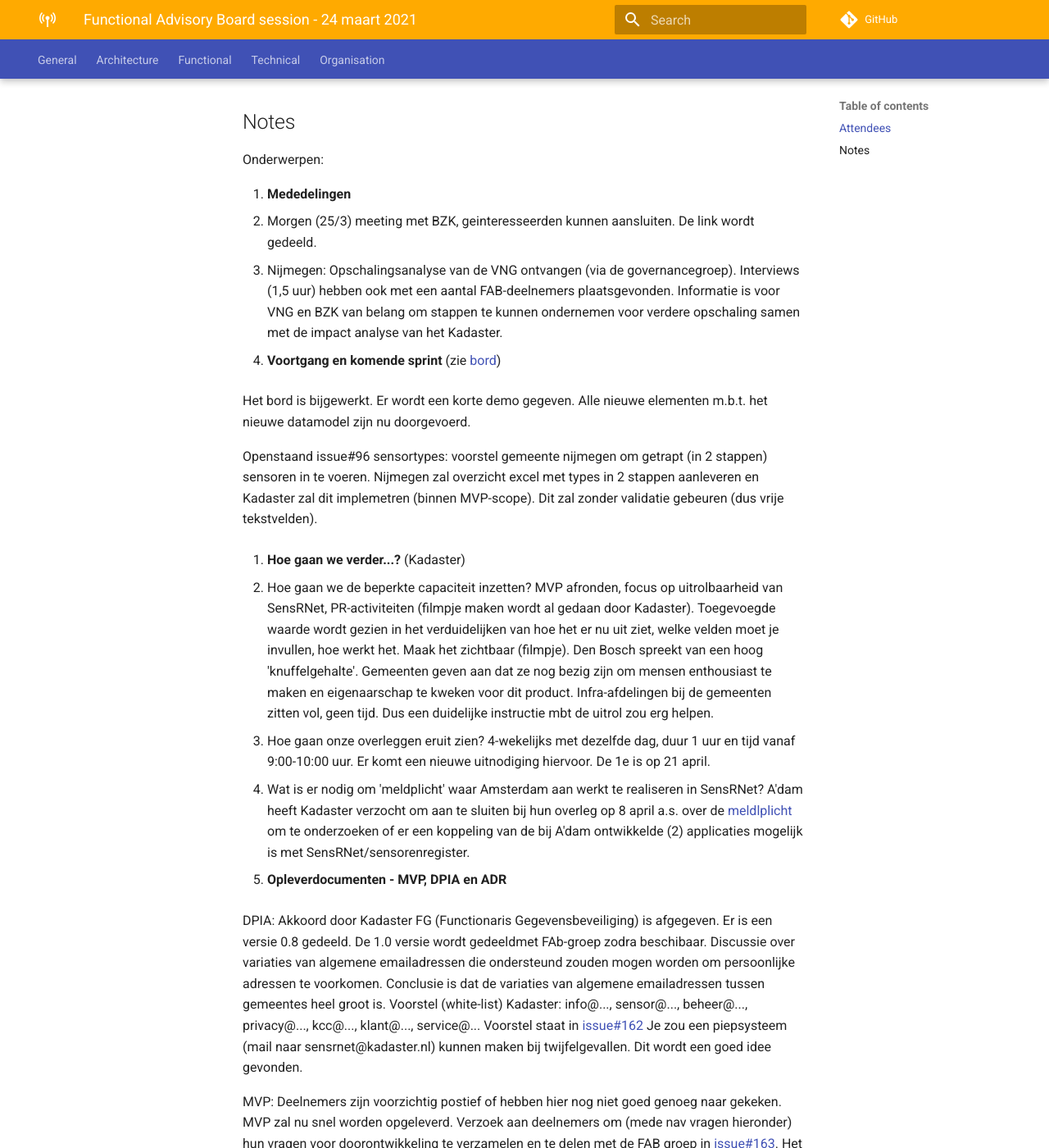
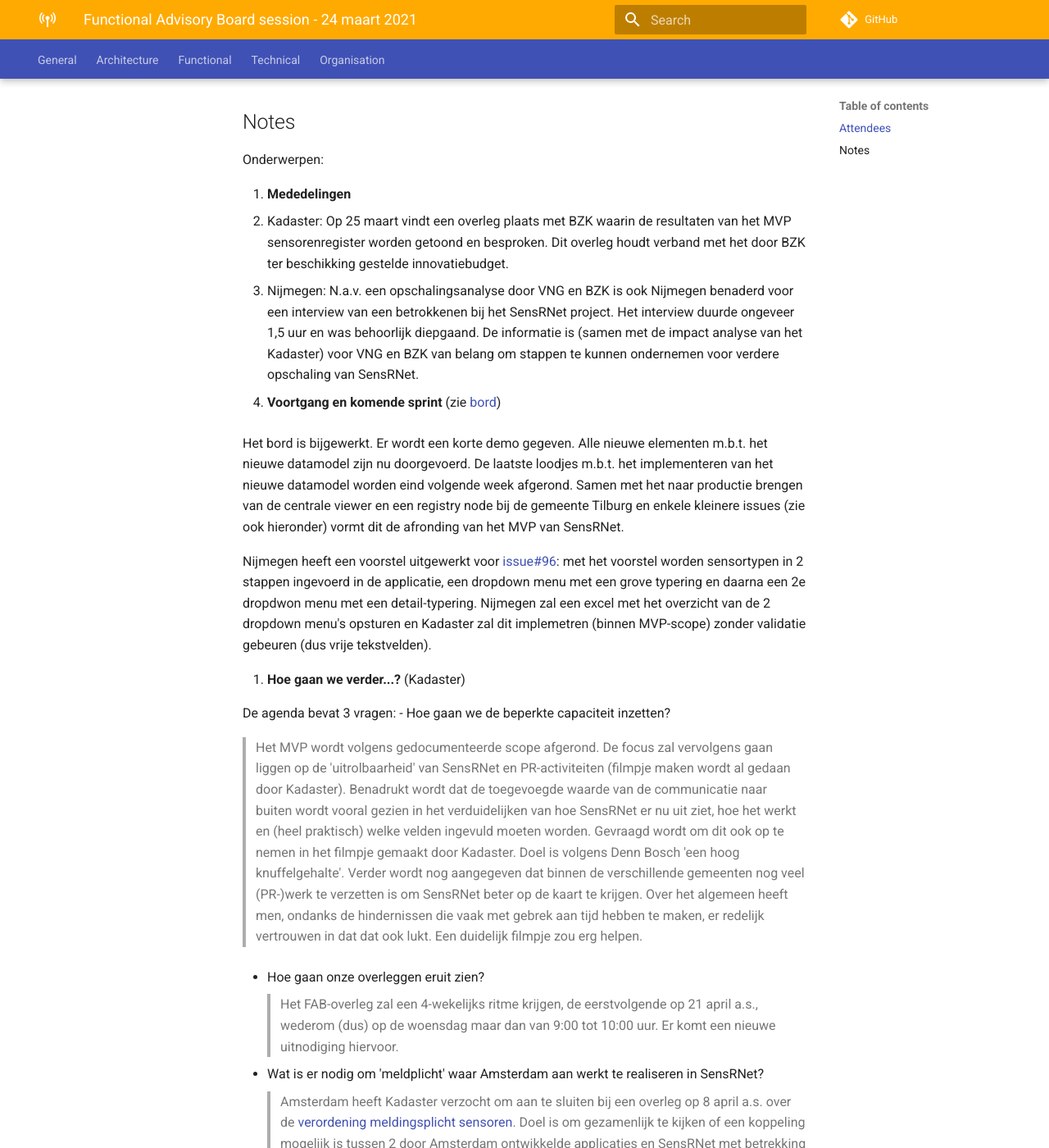
Before and after one commit to kadaster-labs/sensrnet-home, an MkDocs documentation site: the page built from docs/notes/2021-03-24-FAB-notes.md, in a window 1280 px wide and 1400 px high, scrolled down 613 px. Shown: the whole window at 82% size. Built offline with MkDocs 1.6.1 and Material for MkDocs 9.7.7, drawn with Linux system fonts in a browser that asks for light colours; comment, search, counter and statistics services are not loaded; some of the changed text lies outside the part shown.

Commit message:
Update 2021-03-24-FAB-notes.md

```diff
--- a/docs/notes/2021-03-24-FAB-notes.md
+++ b/docs/notes/2021-03-24-FAB-notes.md
@@ -22,36 +22,34 @@ _(in alfabetische volgorde)_
 Onderwerpen:
 
 1. **Mededelingen**
-  - Morgen (25/3) meeting met BZK, geinteresseerden kunnen aansluiten. De link wordt gedeeld.
-  - Nijmegen: Opschalingsanalyse van de VNG ontvangen (via de governancegroep). Interviews (1,5 uur) hebben ook met een aantal FAB-deelnemers plaatsgevonden. Informatie is voor VNG en BZK van belang om stappen te kunnen ondernemen voor verdere opschaling samen met de impact analyse van het Kadaster.
-
-
+  - Kadaster: Op 25 maart vindt een overleg plaats met BZK waarin de resultaten van het MVP sensorenregister worden getoond en besproken. Dit overleg houdt verband met het door BZK ter beschikking gestelde innovatiebudget.
+  - Nijmegen: N.a.v. een opschalingsanalyse door VNG en BZK is ook Nijmegen benaderd voor een interview van een betrokkenen bij het SensRNet project. Het interview duurde ongeveer 1,5 uur en was behoorlijk diepgaand. De informatie is (samen met de impact analyse van het Kadaster) voor VNG en BZK van belang om stappen te kunnen ondernemen voor verdere opschaling van SensRNet.
 
 2. **Voortgang en komende sprint** (zie [bord](https://github.com/orgs/kadaster-labs/projects/1))
 
-   Het bord is bijgewerkt. Er wordt een korte demo gegeven. Alle nieuwe elementen m.b.t. het nieuwe datamodel zijn nu doorgevoerd.
+   Het bord is bijgewerkt. Er wordt een korte demo gegeven. Alle nieuwe elementen m.b.t. het nieuwe datamodel zijn nu doorgevoerd. De laatste loodjes m.b.t. het implementeren van het nieuwe datamodel worden eind volgende week afgerond. Samen met het naar productie brengen van de centrale viewer en een registry node bij de gemeente Tilburg en enkele kleinere issues (zie ook hieronder) vormt dit de afronding van het MVP van SensRNet.
 
-   Openstaand issue#96 sensortypes: voorstel gemeente nijmegen om getrapt (in 2 stappen) sensoren in te voeren. Nijmegen zal overzicht excel met types in 2 stappen aanleveren en Kadaster zal dit implemetren (binnen MVP-scope). Dit zal zonder validatie gebeuren (dus vrije tekstvelden).
+   Nijmegen heeft een voorstel uitgewerkt voor [issue#96](https://github.com/kadaster-labs/sensrnet-home/issues/96): met het voorstel worden sensortypen in 2 stappen ingevoerd in de applicatie, een dropdown menu met een grove typering en daarna een 2e dropdwon menu met een detail-typering. Nijmegen zal een excel met het overzicht van de 2 dropdown menu's opsturen en Kadaster zal dit implemetren (binnen MVP-scope) zonder validatie gebeuren (dus vrije tekstvelden).
 
 3. **Hoe gaan we verder...?** (Kadaster)
 
+   De agenda bevat 3 vragen:
    - Hoe gaan we de beperkte capaciteit inzetten?
-     MVP afronden, focus op uitrolbaarheid van SensRNet, PR-activiteiten (filmpje maken wordt al gedaan door Kadaster).
-     Toegevoegde waarde wordt gezien in het verduidelijken van hoe het er nu uit ziet, welke velden moet je invullen, hoe werkt het. Maak het zichtbaar (filmpje). Den Bosch spreekt van een hoog 'knuffelgehalte'.
-     Gemeenten geven aan dat ze nog bezig zijn om mensen enthousiast te maken en eigenaarschap te kweken voor dit product. Infra-afdelingen bij de gemeenten zitten vol, geen tijd. Dus een duidelijke instructie mbt de uitrol zou erg helpen.
+   > Het MVP wordt volgens gedocumenteerde scope afgerond. De focus zal vervolgens gaan liggen op de 'uitrolbaarheid' van SensRNet en PR-activiteiten (filmpje maken wordt al gedaan door Kadaster). Benadrukt wordt dat de toegevoegde waarde van de communicatie naar buiten wordt vooral gezien in het verduidelijken van hoe SensRNet er nu uit ziet, hoe het werkt en (heel praktisch) welke velden ingevuld moeten worden. Gevraagd wordt om dit ook op te nemen in het filmpje gemaakt door Kadaster. Doel is volgens Denn Bosch 'een hoog knuffelgehalte'. Verder wordt nog aangegeven dat binnen de verschillende gemeenten nog veel (PR-)werk te verzetten is om SensRNet beter op de kaart te krijgen. Over het algemeen heeft men, ondanks de hindernissen die vaak met gebrek aan tijd hebben te maken, er redelijk vertrouwen in dat dat ook lukt. Een duidelijk filmpje zou erg helpen.
 
    - Hoe gaan onze overleggen eruit zien?
-     4-wekelijks met dezelfde dag, duur 1 uur en tijd vanaf 9:00-10:00 uur. Er komt een nieuwe uitnodiging hiervoor. De 1e is op 21 april.
+   > Het FAB-overleg zal een 4-wekelijks ritme krijgen, de eerstvolgende op 21 april a.s., wederom (dus) op de woensdag maar dan van 9:00 tot 10:00 uur. Er komt een nieuwe uitnodiging hiervoor.
 
    - Wat is er nodig om 'meldplicht' waar Amsterdam aan werkt te realiseren in SensRNet?
-     A'dam heeft Kadaster verzocht om aan te sluiten bij hun overleg op 8 april a.s. over de [meldlplicht](https://bekendmakingen.amsterdam.nl/bekendmakingen/publicatie/inspraak/inspraak-sensoren/) om te onderzoeken of er een koppeling van de bij A'dam ontwikkelde (2) applicaties mogelijk is met SensRNet/sensorenregister.
+   > Amsterdam heeft Kadaster verzocht om aan te sluiten bij een overleg op 8 april a.s. over de [verordening meldingsplicht sensoren](https://bekendmakingen.amsterdam.nl/publish/pages/163150/6-4besluitapv-meldplichtsensorenv20210105.pdf). Doel is om gezamenlijk te kijken of een koppeling mogelijk is tussen 2 door Amsterdam ontwikkelde applicaties en SensRNet met betrekking tot die meldingsplicht. Dit wordt dus nog vervolgd.
 
-4. **Opleverdocumenten - MVP, DPIA en ADR**
+4. **Opleverdocumenten - MVP en PIA**
 
-   DPIA:
-   Akkoord door Kadaster FG (Functionaris Gegevensbeveiliging) is afgegeven. Er is een versie 0.8 gedeeld. De 1.0 versie wordt gedeeldmet FAb-groep zodra beschibaar.
-   Discussie over variaties van algemene emailadressen die ondersteund zouden mogen worden om persoonlijke adressen te voorkomen. Conclusie is dat de variaties van algemene emailadressen tussen gemeentes heel groot is. Voorstel (white-list) Kadaster: info@..., sensor@..., beheer@..., privacy@..., kcc@..., klant@..., service@... Voorstel staat in [issue#162](https://github.com/kadaster-labs/sensrnet-home/issues/162)
-   Je zou een piepsysteem (mail naar sensrnet@kadaster.nl) kunnen maken bij twijfelgevallen. Dit wordt een goed idee gevonden.
+   Ten behoeve van de Minimum Viable Product (MVP) mijlpaal van SensRNet zijn er nog 2 documenten te bespreken:
+   - Privacy Impact Assessment (PIA):
+   > Door de Kadaster Functionaris Gegevensbeveiliging (FG) is akkoord gegeven op de PIA van SensRNet. Er is een versie 0.8 gedeeld met de FAB-groep. De 1.0 versie wordt gedeeld zodra beschibaar.
+
+   > Er is in dit kader nog discussie over de variaties van algemene emailadressen die ondersteund zouden mogen worden om persoonlijke adressen te voorkomen. Dit is vastgelegd in [issue#162](https://github.com/kadaster-labs/sensrnet-home/issues/162). Daarbij wordt nog opgemerkt dat je een piepsysteem zou kunnen maken (á la "mail naar sensrnet@kadaster.nl") bij twijfelgevallen.
 
    MVP:
    Deelnemers zijn voorzichtig postief of hebben hier nog niet goed genoeg naar gekeken. MVP zal nu snel worden opgeleverd. Verzoek aan deelnemers om (mede nav vragen hieronder) hun vragen voor doorontwikkeling te verzamelen en te delen met de FAB groep in [issue#163](https://github.com/kadaster-labs/sensrnet-home/issues/163).
```
Also changed, not shown: other parts of docs/notes/2021-03-24-FAB-notes.md (+6 -6 lines).
